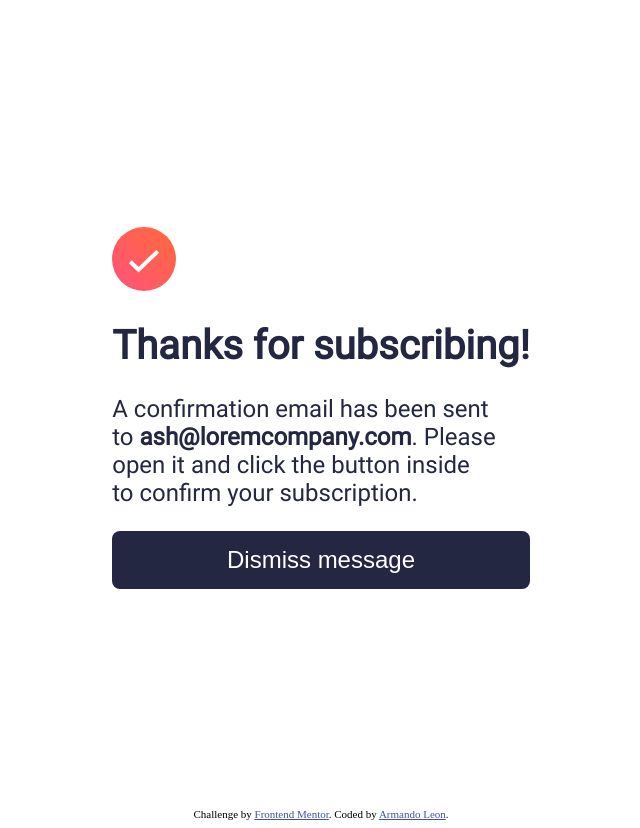
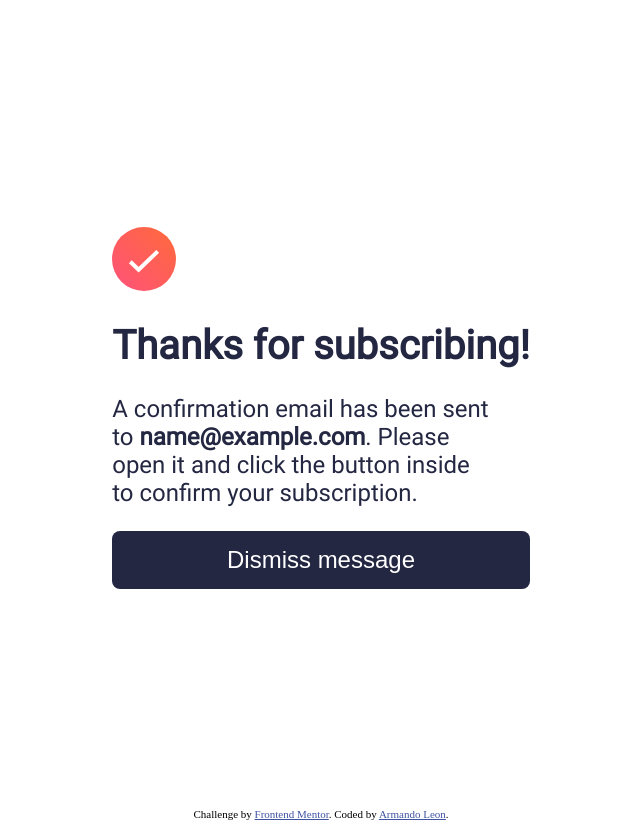
Before and after one commit to manofthelionarmy/newsletter-signup, a website built with Vite: page index.html in a window 1280 px wide. Both pictures are taken after typing "name@example.com" into the empty fields and a click on the button "Subscribe to monthly newsletter". Shown: the whole page, without its empty margins (319-959 px from the left). Built offline with nearby package versions, Linux system fonts and the light colour scheme.

Commit message:
rendering message via string template literal

```diff
--- a/index.html
+++ b/index.html
@@ -44,9 +44,7 @@
           <img src="../assets/images/icon-success.svg" alt="">
           <h1>Thanks for subscribing!</h1>
 
-          <p>
-            A confirmation email has been sent to <b>ash@loremcompany.com</b>.
-          Please open it and click the button inside to confirm your subscription.
+          <p id="message">
           </p>
 
 
--- a/main.js
+++ b/main.js
@@ -24,6 +24,10 @@ document.getElementById('signup-form').addEventListener('submit', (event) => {
   document.getElementById('subscribe').classList.add('hidden')
   document.getElementById('success').classList.remove('hidden')
   document.getElementById('subscribe').classList.add('visible')
+  document.getElementById('message').innerHTML = `
+            A confirmation email has been sent to <b>${email.value}</b>.
+          Please open it and click the button inside to confirm your subscription.
+`
 })
 
 document.getElementById('dismiss').addEventListener('click', (event) => {
```
